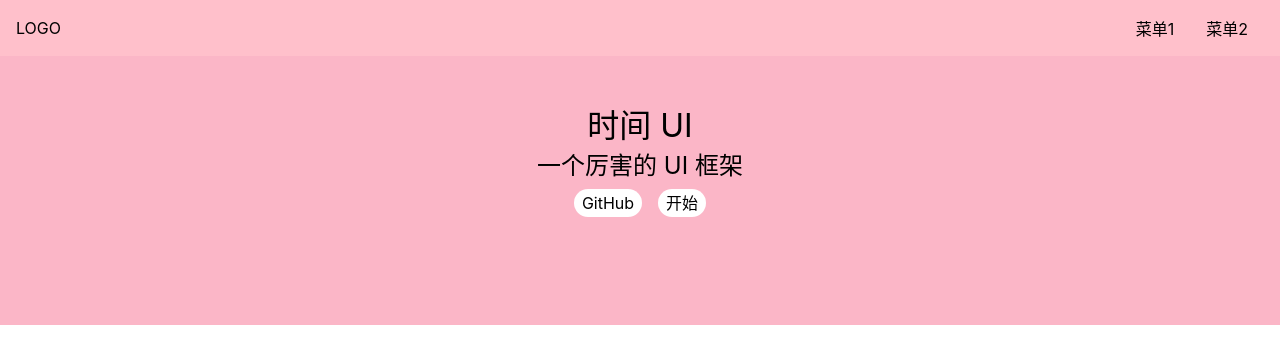
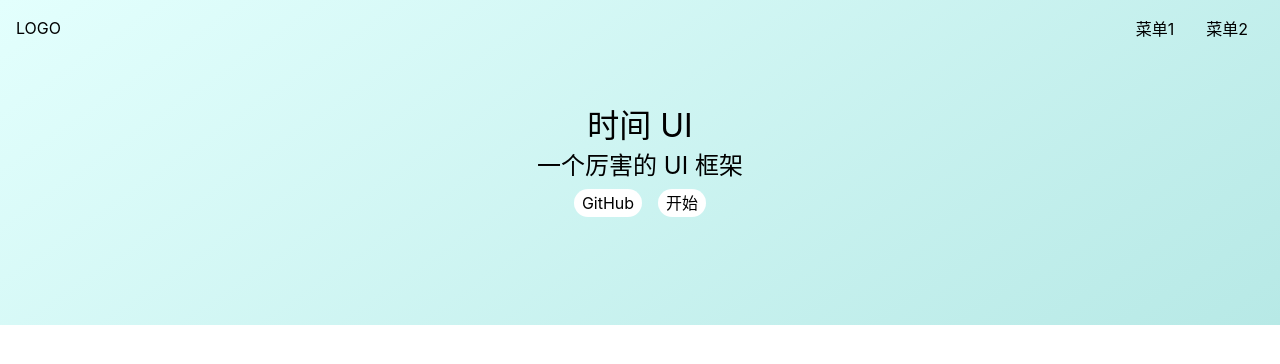
Before and after one commit to Kidnapped33/puzzle-ui, a Vue app: page /#/ in a window 1280 px wide. Shown: the top 364 px of the page. Built offline with nearby package versions, Linux system fonts and the light colour scheme.

Commit message:
背景渐变

```diff
--- a/src/components/Topnav.vue
+++ b/src/components/Topnav.vue
@@ -29,7 +29,6 @@
 
 <style lang="scss" scoped>
 .topnav {
-    background: pink;
     display: flex;
     padding: 16px;
     position: fixed;
--- a/src/router.ts
+++ b/src/router.ts
@@ -26,5 +26,5 @@
 });
 
 router.afterEach(() => {
-    console.log("路由切换了")
+
 })
--- a/src/views/Home.vue
+++ b/src/views/Home.vue
@@ -1,5 +1,5 @@
 <template>
-<div>
+<div class="topnavAndBanner">
     <Topnav />
     <div class="banner">
         <h1>时间 UI</h1>
@@ -22,13 +22,18 @@
 </script>
 
 <style lang="scss" scoped>
+.topnavAndBanner {
+    background: linear-gradient(145deg,
+            rgba(227, 255, 253, 1) 0%,
+            rgba(183, 233, 230, 1) 100%);
+}
+
 .banner {
     padding: 100px 0;
     display: flex;
     justify-content: center;
     align-items: center;
     flex-direction: column;
-    background: rgb(251, 182, 199);
 
     >.actions {
         padding: 8px 0;
```
